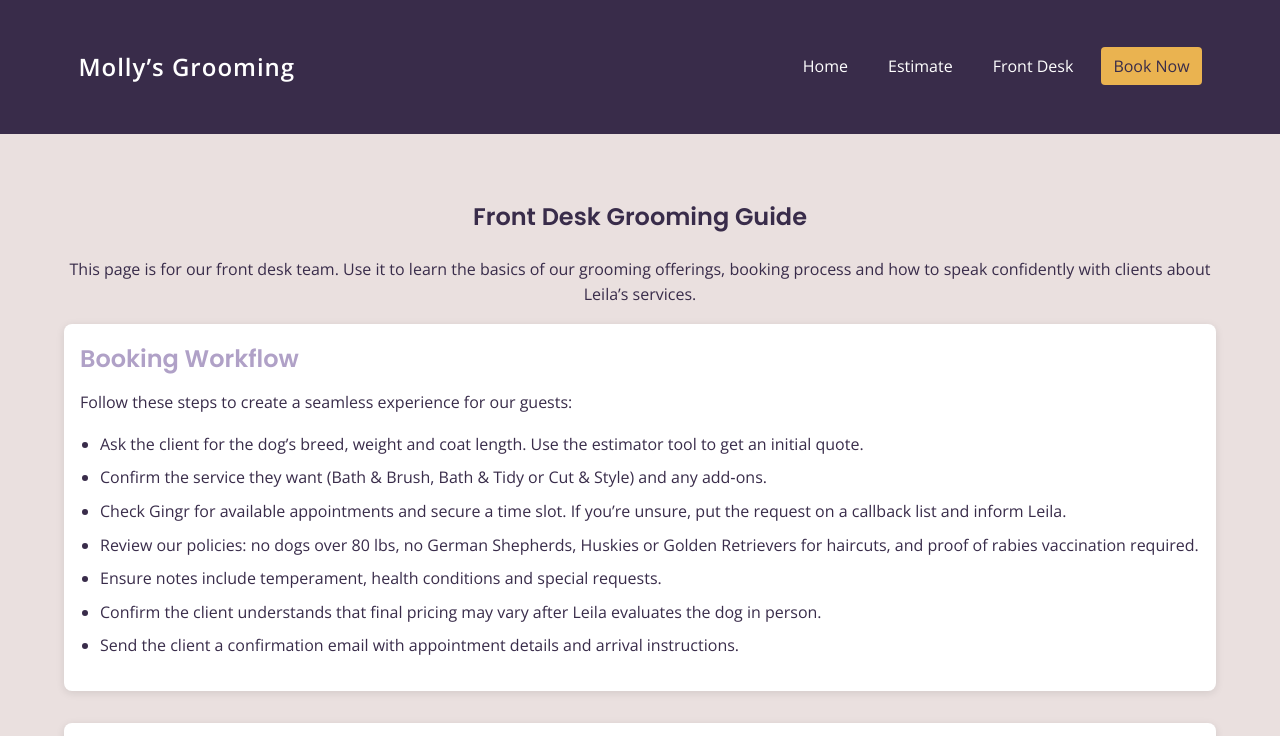
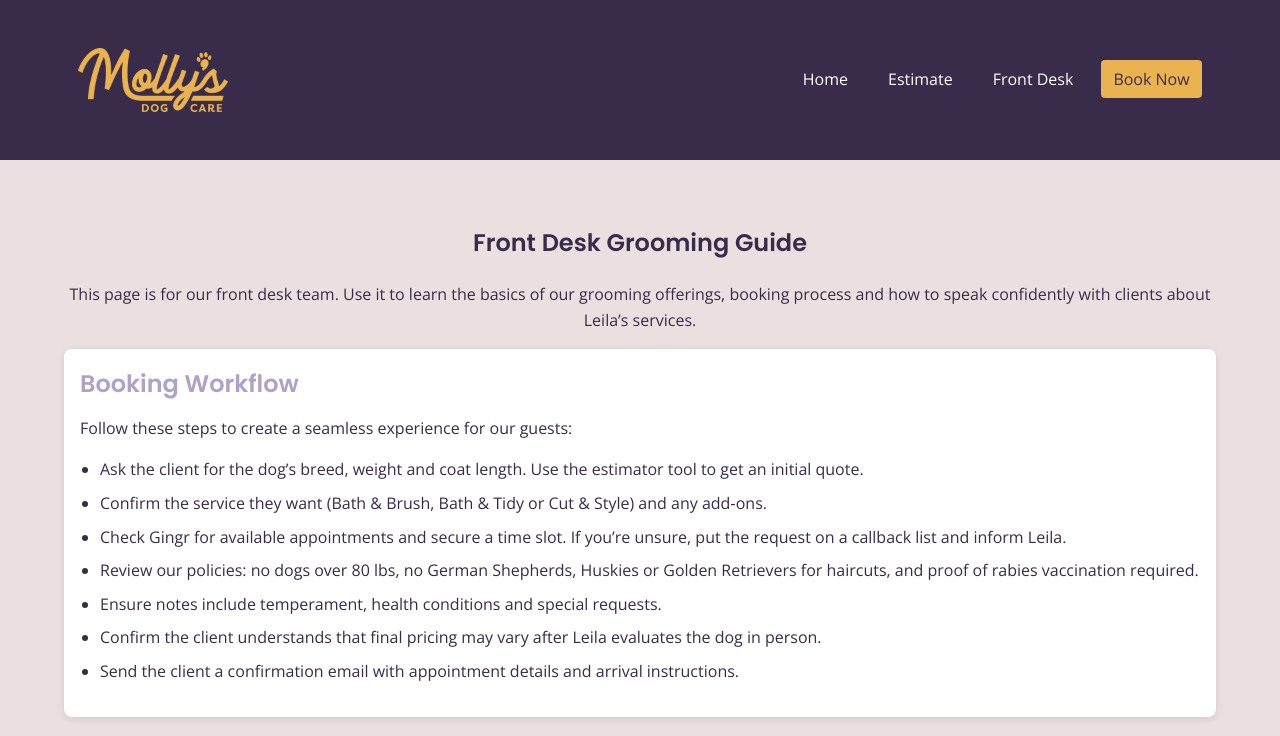
Before and after one commit to GParks1995/grooming, a plain HTML site: page frontdesk.html in a window 1280 px wide. Shown: the top 736 px of the page. Drawn offline with nearby package versions, Linux system fonts and the light colour scheme.

Commit message:
Update frontdesk.html

```diff
--- a/frontdesk.html
+++ b/frontdesk.html
@@ -14,7 +14,9 @@
   <!-- Navigation Bar -->
   <nav id="mainNav">
     <div class="nav-wrapper container">
-      <div class="logo">Molly’s Grooming</div>
+      <div class="logo" style="display: flex; align-items: center;">
+  <img src="images/mollys_logo_white4.png" alt="Molly's Dog Care logo" style="height:64px; max-width: 180px;">
+</div>
       <ul>
         <li><a href="index.html">Home</a></li>
         <li><a href="estimate.html">Estimate</a></li>
```
